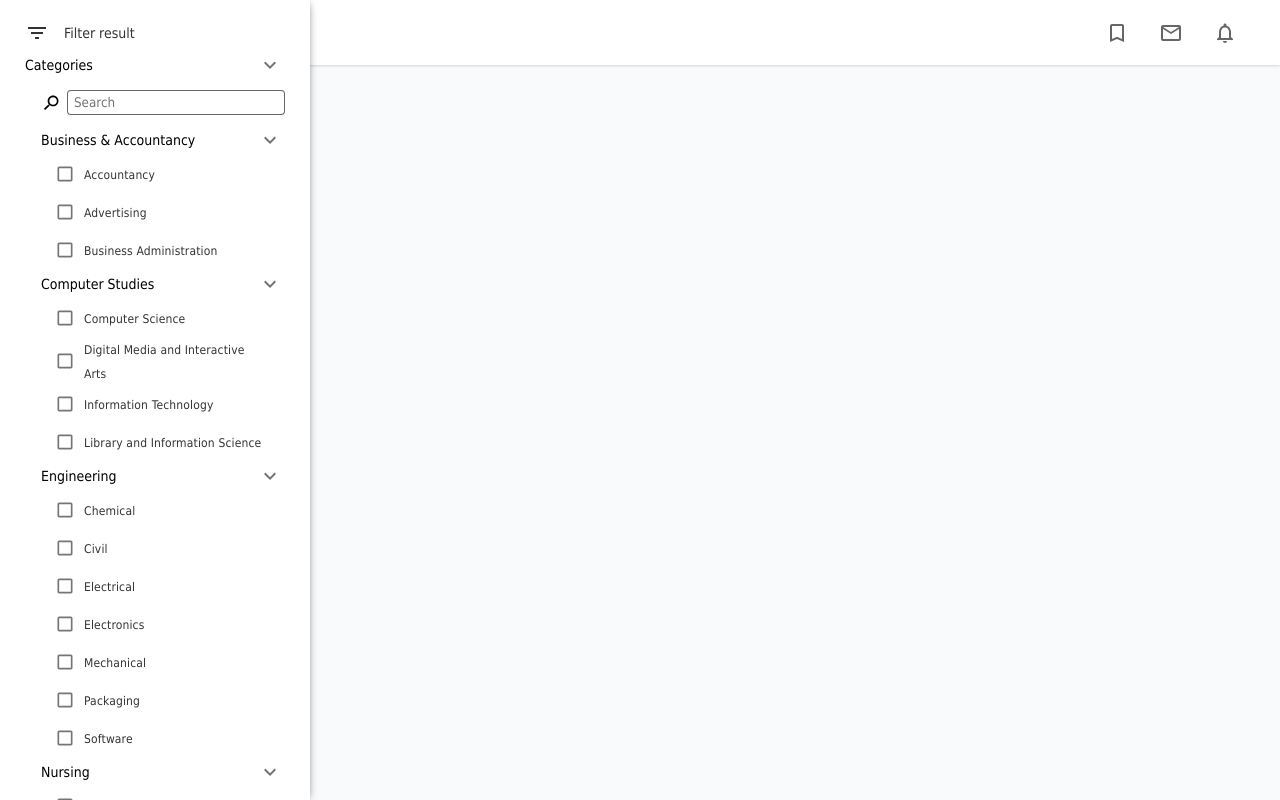
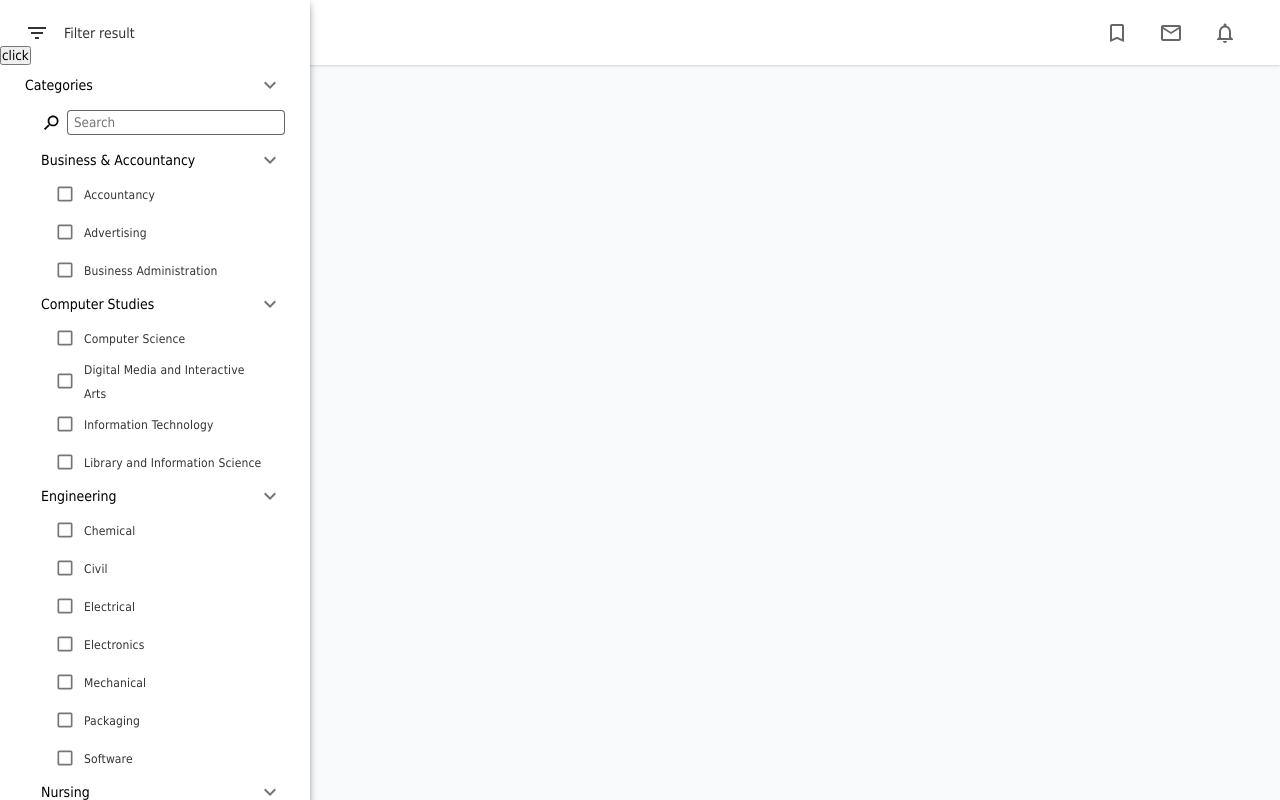
Before and after one commit to monk-kokkalis/yuri, a Next.js app: page / in a window 1280 px wide. Built offline with nearby package versions, Linux system fonts and the light colour scheme.

Commit message:
added Provider and context for sidebar and header

```diff
--- a/components/Header/Header.tsx
+++ b/components/Header/Header.tsx
@@ -1,3 +1,4 @@
+import {useContext, useEffect} from 'react';
 import Style from './Header.module.scss';
 import {
     IconButton
@@ -9,7 +10,14 @@ import {
     NotificationsNone as NotificationsNoneIcon
 } from '@material-ui/icons';
 
-function Header() {
+interface Props {
+    context: React.Context<any>;
+}
+function Header(props: Props) {
+    const context = useContext(props.context);
+    useEffect(() => {
+        console.log('toggled status: ', context.toggled);
+    }, [context.toggled])
     return (
         <header className={Style.Header}>
             <div className={Style.input__group}>
--- a/components/Home/Home.tsx
+++ b/components/Home/Home.tsx
@@ -1,10 +1,15 @@
 import Style from './Home.module.scss';
 import Sidebar from './Sidebar/Sidebar';
+import Header from 'components/Header/Header';
+import Provider, {Context} from './Sidebar/Provider';
 function Home() {
     return (
-        <div className={Style.Home}>
-            <Sidebar />
-        </div>
+        <Provider>
+            <Header context={Context} />
+            <div className={Style.Home}>
+                <Sidebar />
+            </div>
+        </Provider>
     )
 }
 
--- /dev/null
+++ b/components/Home/Sidebar/Provider.tsx
@@ -0,0 +1,28 @@
+import React, {useState} from 'react';
+
+interface Props {
+    children: JSX.Element | Array<JSX.Element>
+}
+
+function Provider({children}: Props) {
+    const [toggled, setToggled] = useState(true);
+
+    const map = {
+        toggled: toggled,
+        setToggled: setToggled
+    }
+
+    return (
+        <Context.Provider value={map}>
+            {children}
+        </Context.Provider>
+    )
+}
+
+export interface ContextInterface {
+    toggled: boolean
+    setToggled: React.Dispatch<React.SetStateAction<boolean>>;
+}
+
+export const Context = React.createContext<ContextInterface>(null!);
+export default Provider;
--- a/components/Home/Sidebar/Sidebar.tsx
+++ b/components/Home/Sidebar/Sidebar.tsx
@@ -1,17 +1,24 @@
+import {useContext} from 'react';
 import Style from './Sidebar.module.scss';
 import {
     FilterList as FilterListIcon,
 } from '@material-ui/icons';
 // components
 import Categories from './Categories/Categories';
-
+import {Context} from './Provider';
 function Sidebar() {
+    const context = useContext(Context);
     return (
         <div className={Style.Sidebar}>
             <div className={Style.title}>
                 <FilterListIcon />
                 <span>Filter result</span>
             </div>
+            <button onClick={
+                () => {
+                    context.setToggled(!context.toggled);
+                }
+            }>click</button>
             <div className={Style.overflow__container} style={{height: 'calc(100vh - 45px)'}}>
                 <Categories />
             </div>
--- a/pages/_app.tsx
+++ b/pages/_app.tsx
@@ -1,11 +1,9 @@
 import 'styles/global.scss';
 import type {AppProps} from 'next/app';
-import Header from 'components/Header/Header';
 
 function MyApp({Component, pageProps}: AppProps) {
     return (
         <>
-            <Header />
             <Component {...pageProps} />
         </>
     )
```
